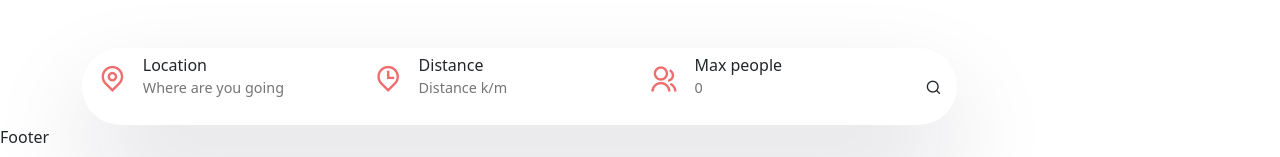
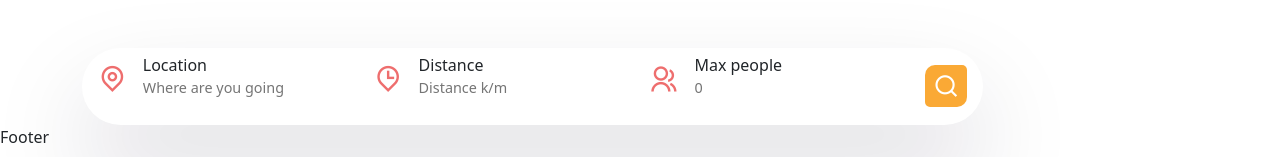
Before and after one commit to Chanuka999/Tours_and_Travels_Booking_Webiste, a React (Create React App) app in the folder tour-management/frontend/: page /home in a window 1280 px wide. Shown: the part 512-669 px from the top of the page. Built offline with nearby package versions, Linux system fonts and the light colour scheme; a web font is replaced by a local one.

Commit message:
add css code

```diff
--- a/tour-management/frontend/src/Shared/Search-bar.css
+++ b/tour-management/frontend/src/Shared/Search-bar.css
@@ -28,3 +28,12 @@
 .form__group-fast {
   border-radius: 2px solid #ddd;
 }
+
+.search__icon i {
+  font-size: 1.6rem;
+  padding: 0.5rem;
+  background: var(--secondary-color);
+  color: #fff;
+  border-radius: 10px 5px 10px 5px;
+  cursor: pointer;
+}
```
